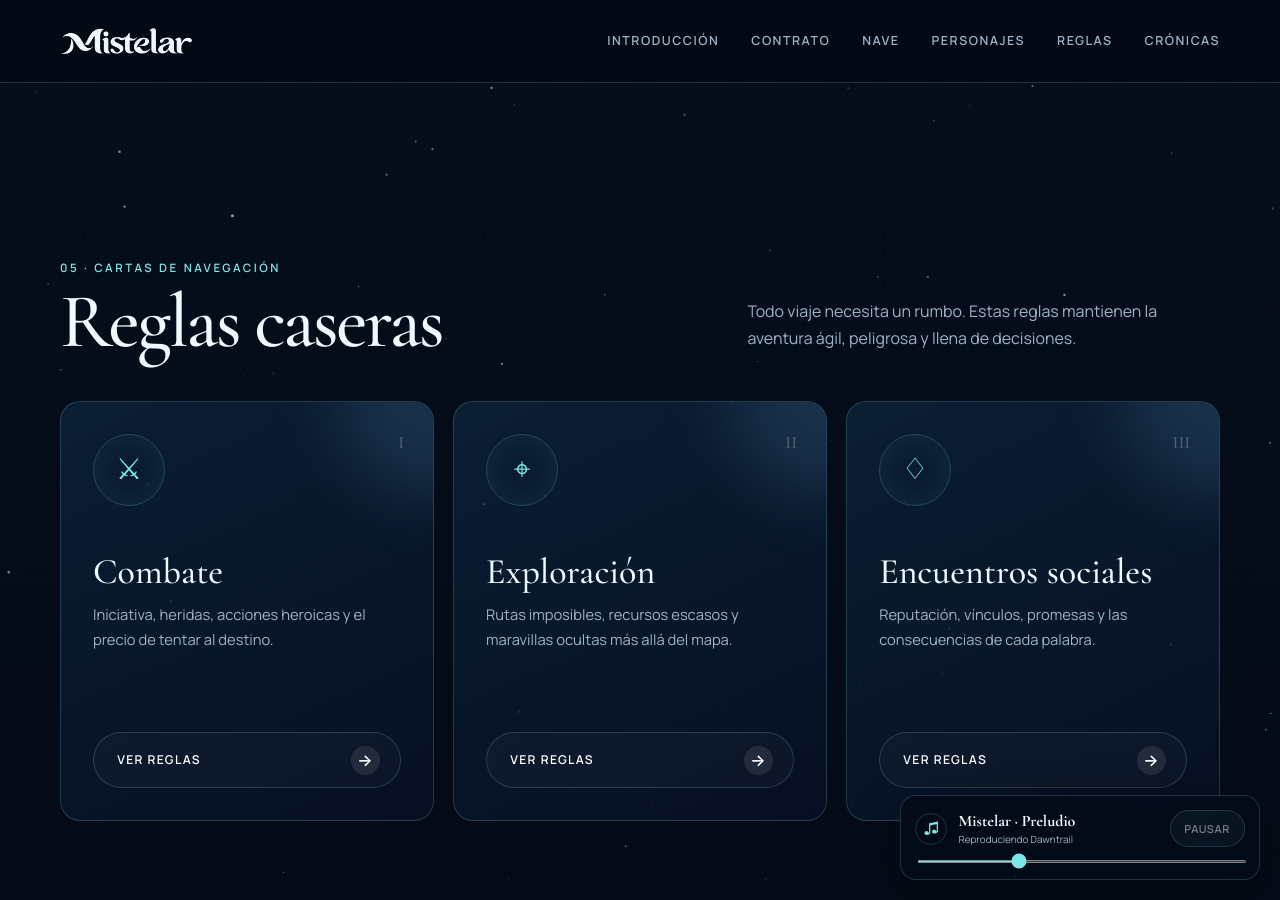
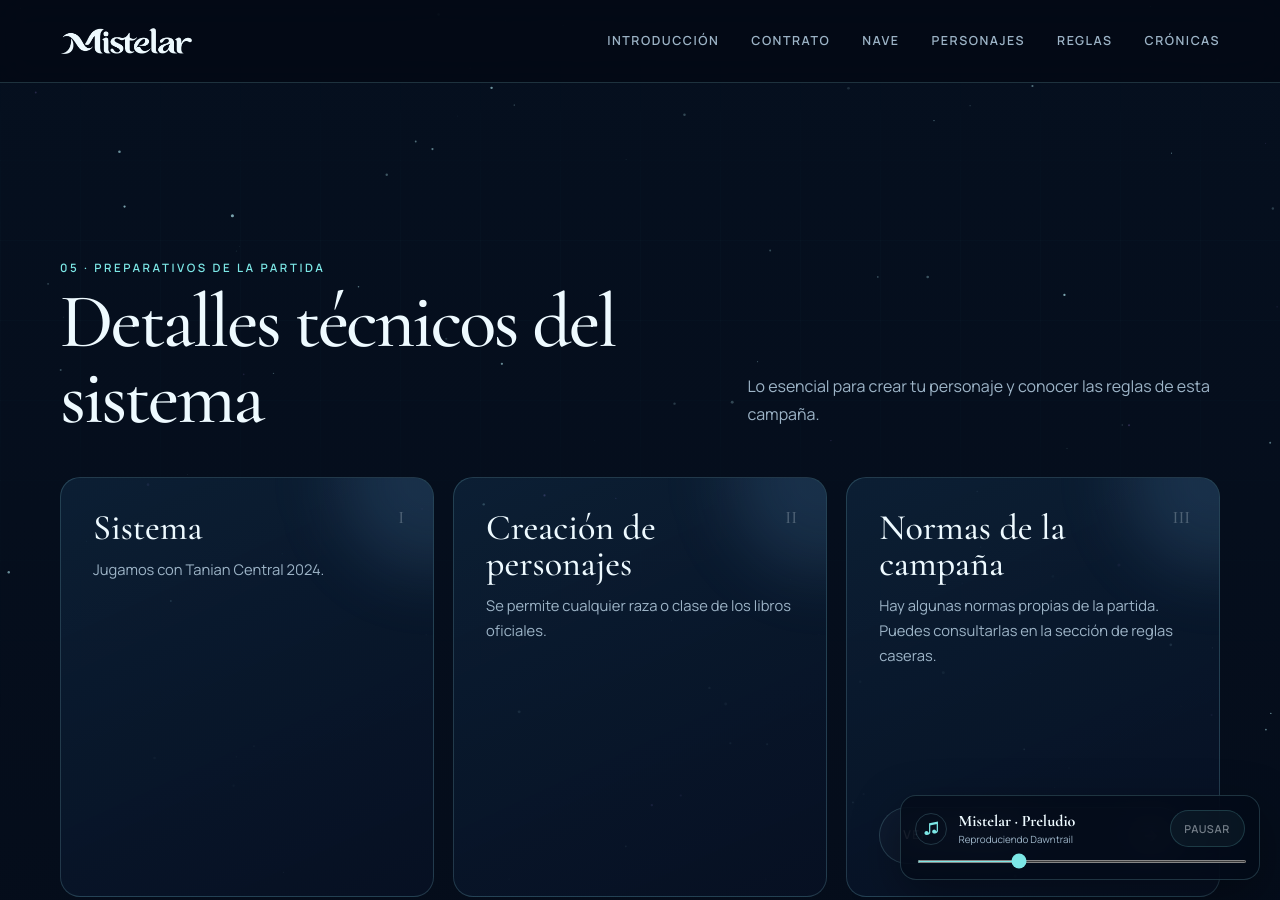
Before and after one commit to alvordsai/dnd_web, a Jekyll site: the page built from index.html, in a window 1280 px wide and 900 px high, scrolled down 5265 px. Built offline with Jekyll 4.4.1, drawn with Linux system fonts in a browser that asks for light colours; some of the changed text lies outside the part shown.

Commit message:
Añadir detalles técnicos del sistema a la portada

```diff
--- a/index.html
+++ b/index.html
@@ -157,10 +157,38 @@ footer_text: Mistelar · Historias bajo un mismo cielo
     </section>
 </section>
 
+<section id="detalles-tecnicos" class="section-shell reveal" aria-labelledby="detalles-tecnicos-title">
+    <div class="section-heading section-heading-split">
+        <div>
+            <p class="section-kicker">05 · Preparativos de la partida</p>
+            <h2 id="detalles-tecnicos-title">Detalles técnicos del sistema</h2>
+        </div>
+        <p>Lo esencial para crear tu personaje y conocer las reglas de esta campaña.</p>
+    </div>
+    <div class="rules-grid">
+        <article class="rule-card">
+            <span class="rule-number">I</span>
+            <h3>Sistema</h3>
+            <p>Jugamos con Tanian Central 2024.</p>
+        </article>
+        <article class="rule-card">
+            <span class="rule-number">II</span>
+            <h3>Creación de personajes</h3>
+            <p>Se permite cualquier raza o clase de los libros oficiales.</p>
+        </article>
+        <article class="rule-card">
+            <span class="rule-number">III</span>
+            <h3>Normas de la campaña</h3>
+            <p>Hay algunas normas propias de la partida. Puedes consultarlas en la sección de reglas caseras.</p>
+            <a href="#reglas" class="boton boton-secundario"><span>Ver las normas</span><span aria-hidden="true">→</span></a>
+        </article>
+    </div>
+</section>
+
 <section id="reglas" class="section-shell reveal">
     <div class="section-heading section-heading-split">
         <div>
-            <p class="section-kicker">05 · Cartas de navegación</p>
+            <p class="section-kicker">06 · Cartas de navegación</p>
             <h2>Reglas caseras</h2>
         </div>
         <p>Todo viaje necesita un rumbo. Estas reglas mantienen la aventura ágil, peligrosa y llena de decisiones.</p>
@@ -187,7 +215,7 @@ footer_text: Mistelar · Historias bajo un mismo cielo
 <section id="cronicas" class="section-shell reveal">
     <div class="chronicle-card">
         <div>
-            <p class="section-kicker">06 · Estelas en el firmamento</p>
+            <p class="section-kicker">07 · Estelas en el firmamento</p>
             <h2>Crónicas</h2>
             <p>Cada decisión deja una marca en el cielo. Conserva aquí las hazañas, pérdidas y descubrimientos de la tripulación.</p>
         </div>
```
